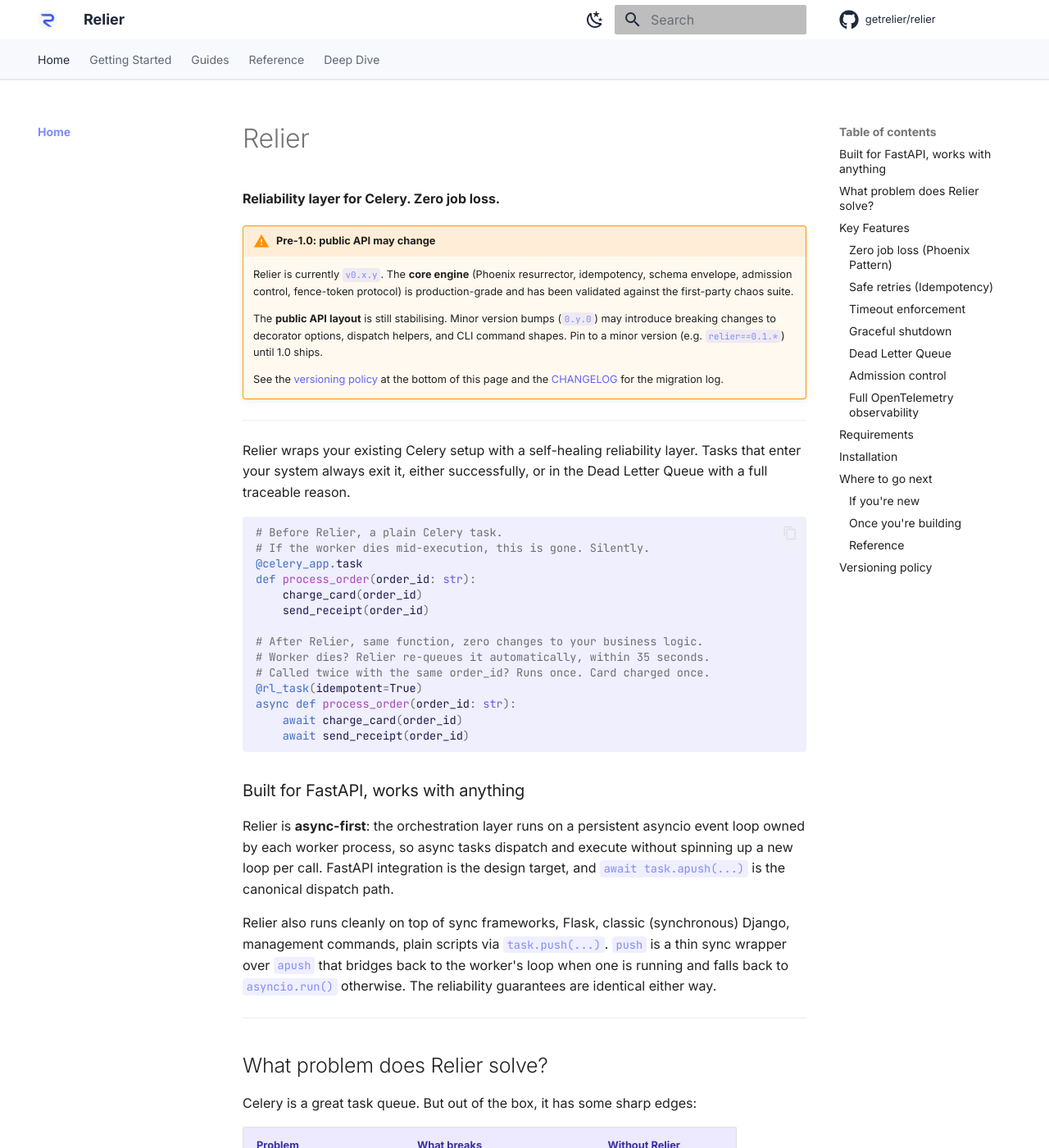
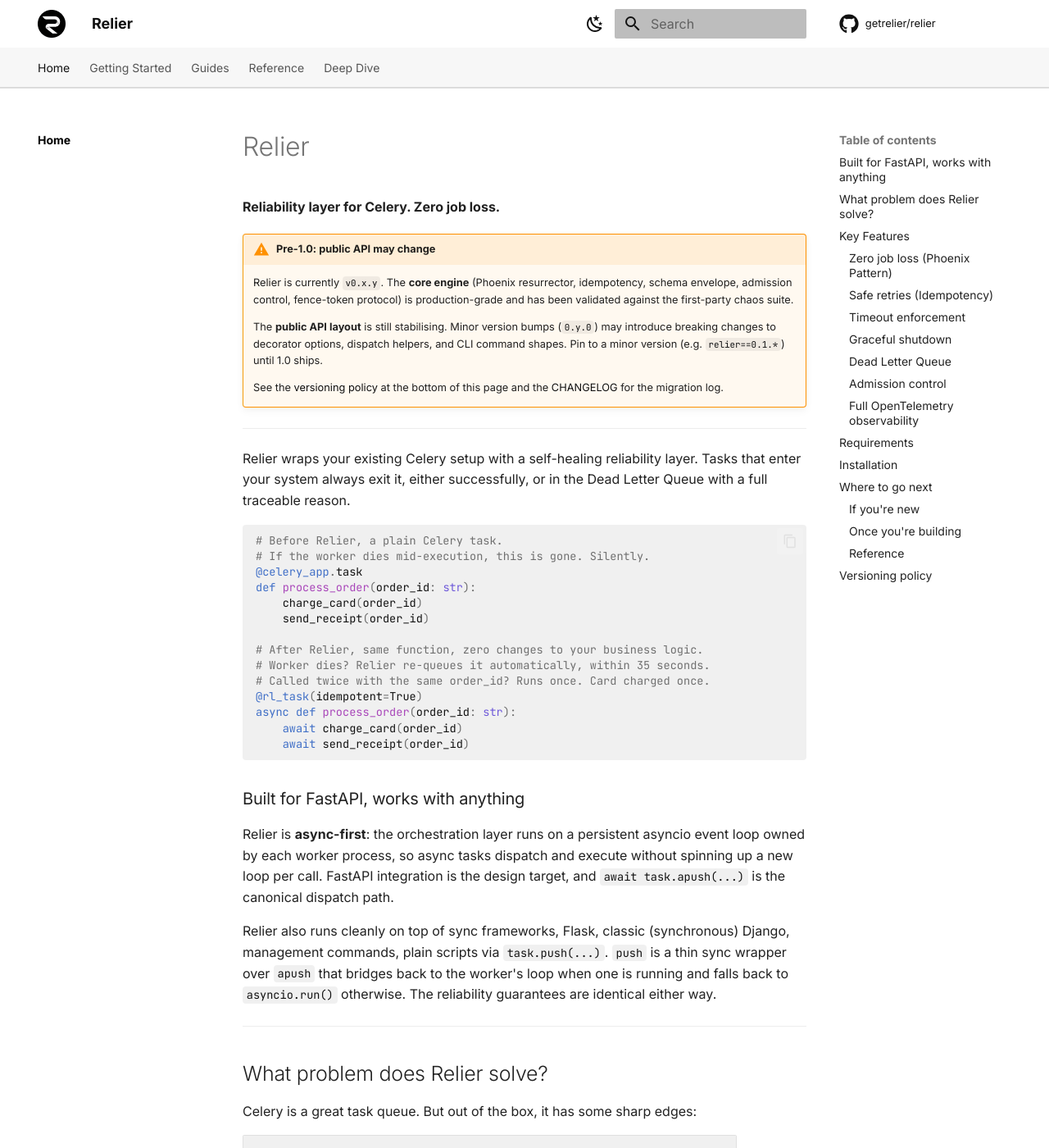
Before and after one commit to getrelier/relier, an MkDocs documentation site: the page built from docs/index.md, in a window 1280 px wide and 1400 px high. Shown: the whole window at 82% size. Built offline with MkDocs 1.6.1 and Material for MkDocs 9.7.7, drawn with Linux system fonts in a browser that asks for light colours; comment, search, counter and statistics services are not loaded.

Commit message:
docs: monochrome rebrand to match new logo + fix local mkdocs serve
- Restyle the MkDocs Material theme to a grayscale palette matching the new
  black-and-white "R" logo: brand surfaces (header, nav, tabs, links, inline
  code, tables, selection, scroll-top) are now scheme-aware monochrome.
  Semantic status colours (warning/tip/error) and terminal status spans are
  kept since they encode meaning, not branding.
- Swap in the new black-and-white logo / favicon; drop the unused
  logo-plain, logo-readme, and favicon.ico variants (nothing references them;
  mkdocs uses logo.png + logo.ico).
- Refresh bench dashboard screenshots.
- Add a `docs` dependency group (mkdocs-material, pymdown-extensions) and
  `make docs-serve` / `make docs-build` targets. Local `mkdocs serve` failed
  with "No module named mkdocs" because docs deps were only pulled ad-hoc in
  CI; they now install via `uv run --group docs`, matching the CI build.

```diff
--- a/docs/stylesheets/extra.css
+++ b/docs/stylesheets/extra.css
@@ -1,67 +1,77 @@
+/* ──────────────────────────────────────────────────────────────────────────
+   Relier docs theme — monochrome, matched to the black-and-white "R" logo.
+   Brand surfaces (header, nav, links, code, tables) are grayscale and
+   scheme-aware. Semantic status colours (warning / tip / error) are kept so
+   callouts and terminal output stay readable.
+   ────────────────────────────────────────────────────────────────────────── */
+
 /* ── Dark mode ───────────────────────────────────────────────────────────── */
 
 [data-md-color-scheme="slate"] {
-  /* Primary — #6366f1 indigo */
-  --md-primary-fg-color:        #6366f1;
-  --md-primary-fg-color--light: #818cf8;
-  --md-primary-fg-color--dark:  #4f46e5;
+  /* Primary / accent — near-white on black */
+  --md-primary-fg-color:        #fafafa;
+  --md-primary-fg-color--light: #ffffff;
+  --md-primary-fg-color--dark:  #d4d4d4;
 
-  /* Accent — same indigo family */
-  --md-accent-fg-color:         #818cf8;
+  --md-accent-fg-color:         #ffffff;
 
-  /* Background — match landing page #0a0e17 */
-  --md-default-bg-color:        #0a0e17;
-  --md-default-bg-color--light: #0d1117;
+  /* Background — true near-black to match the logo disc */
+  --md-default-bg-color:        #0a0a0a;
+  --md-default-bg-color--light: #121212;
 
   /* Code blocks */
-  --md-code-bg-color:           #0d1117;
-  --md-code-fg-color:           #e2e8f0;
+  --md-code-bg-color:           #121212;
+  --md-code-fg-color:           #e5e5e5;
 
   /* Sidebar + header surfaces */
-  --md-footer-bg-color:         #0d1117;
-  --md-footer-bg-color--dark:   #070b12;
+  --md-footer-bg-color:         #121212;
+  --md-footer-bg-color--dark:   #080808;
 
-  --rl-header-bg:               rgba(10, 14, 23, 0.92);
-  --rl-header-border:           rgba(99, 102, 241, 0.12);
-  --rl-tabs-bg:                 #0d1117;
-  --rl-table-th-bg:             #1e293b;
-  --rl-table-th-color:          #e2e8f0;
+  --rl-header-bg:               rgba(10, 10, 10, 0.92);
+  --rl-header-border:           rgba(255, 255, 255, 0.10);
+  --rl-tabs-bg:                 #121212;
+  --rl-table-th-bg:             #1f1f1f;
+  --rl-table-th-color:          #fafafa;
+
+  --rl-code-bg:                 rgba(255, 255, 255, 0.08);
 }
 
 /* ── Light mode ──────────────────────────────────────────────────────────── */
 
 [data-md-color-scheme="default"] {
-  --md-primary-fg-color:        #6366f1;
-  --md-primary-fg-color--light: #818cf8;
-  --md-primary-fg-color--dark:  #4f46e5;
+  --md-primary-fg-color:        #111111;
+  --md-primary-fg-color--light: #333333;
+  --md-primary-fg-color--dark:  #000000;
 
-  --md-accent-fg-color:         #6366f1;
+  --md-accent-fg-color:         #000000;
 
   --md-default-bg-color:        #ffffff;
-  --md-default-bg-color--light: #f8f9fc;
+  --md-default-bg-color--light: #f7f7f7;
 
-  --md-code-bg-color:           #f3f4ff;
-  --md-code-fg-color:           #1e1b4b;
+  --md-code-bg-color:           #f4f4f4;
+  --md-code-fg-color:           #111111;
 
-  --md-footer-bg-color:         #f0f0f7;
-  --md-footer-bg-color--dark:   #e8e8f0;
+  --md-footer-bg-color:         #f2f2f2;
+  --md-footer-bg-color--dark:   #e8e8e8;
 
   /* Text ON primary-coloured surfaces (header, footer).
      Material defaults this to white (assumes a dark primary bg).
      We override the header/footer bg to near-white, so text must be dark. */
-  --md-primary-bg-color:        #1e293b;
-  --md-primary-bg-color--light: rgba(30, 41, 59, 0.54);
+  --md-primary-bg-color:        #111111;
+  --md-primary-bg-color--light: rgba(17, 17, 17, 0.54);
 
   /* Footer text */
-  --md-footer-fg-color:         #1e293b;
-  --md-footer-fg-color--light:  rgba(30, 41, 59, 0.75);
-  --md-footer-fg-color--lighter: rgba(30, 41, 59, 0.54);
+  --md-footer-fg-color:         #111111;
+  --md-footer-fg-color--light:  rgba(17, 17, 17, 0.75);
+  --md-footer-fg-color--lighter: rgba(17, 17, 17, 0.54);
 
   --rl-header-bg:               rgba(255, 255, 255, 0.92);
-  --rl-header-border:           rgba(99, 102, 241, 0.15);
-  --rl-tabs-bg:                 #f8f9fc;
-  --rl-table-th-bg:             #ede9fe;
-  --rl-table-th-color:          #3730a3;
+  --rl-header-border:           rgba(0, 0, 0, 0.12);
+  --rl-tabs-bg:                 #f7f7f7;
+  --rl-table-th-bg:             #f0f0f0;
+  --rl-table-th-color:          #111111;
+
+  --rl-code-bg:                 rgba(0, 0, 0, 0.06);
 }
 
 /* ── Header bar ──────────────────────────────────────────────────────────── */
@@ -73,6 +83,12 @@
   box-shadow: none;
 }
 
+/* Give the round logo a little breathing room so the disc reads cleanly. */
+.md-header__button.md-logo img {
+  height: 1.7rem;
+  width: 1.7rem;
+}
+
 /* ── Nav tabs ────────────────────────────────────────────────────────────── */
 
 .md-tabs {
@@ -82,24 +98,24 @@
 
 .md-tabs__link--active,
 .md-tabs__link:hover {
-  color: #818cf8;
+  color: var(--md-accent-fg-color);
 }
 
 /* Sidebar */
 .md-nav__link--active {
-  color: #818cf8 !important;
+  color: var(--md-accent-fg-color) !important;
   font-weight: 600;
 }
 
 .md-nav__link:hover {
-  color: #818cf8;
+  color: var(--md-accent-fg-color);
 }
 
-/* Admonition — match landing page border style */
+/* Admonition — neutral default border, semantic colours kept */
 .md-typeset .admonition,
 .md-typeset details {
-  border-left-color: #6366f1;
-  background-color: rgba(99, 102, 241, 0.06);
+  border-left-color: var(--md-accent-fg-color);
+  background-color: rgba(127, 127, 127, 0.06);
 }
 
 .md-typeset .admonition.warning,
@@ -114,9 +130,17 @@
   background-color: rgba(34, 197, 94, 0.06);
 }
 
+.md-typeset .admonition.danger,
+.md-typeset details.danger,
+.md-typeset .admonition.failure,
+.md-typeset details.failure {
+  border-left-color: #ef4444;
+  background-color: rgba(239, 68, 68, 0.06);
+}
+
 /* Code copy button */
 .md-clipboard:hover {
-  color: #818cf8;
+  color: var(--md-accent-fg-color);
 }
 
 /* Table header */
@@ -127,27 +151,36 @@
 
 /* Inline code */
 .md-typeset code {
-  background-color: rgba(99, 102, 241, 0.1);
-  color: #818cf8;
+  background-color: var(--rl-code-bg);
+  color: var(--md-code-fg-color);
   border-radius: 4px;
   padding: 0.1em 0.35em;
 }
 
-/* Selection */
-::selection {
-  background: #6366f1;
-  color: #fff;
+/* Selection — inverted monochrome per scheme */
+[data-md-color-scheme="slate"] ::selection {
+  background: #fafafa;
+  color: #0a0a0a;
+}
+
+[data-md-color-scheme="default"] ::selection {
+  background: #111111;
+  color: #ffffff;
 }
 
 /* Scroll to top button */
 .md-top {
-  background-color: #6366f1;
+  background-color: var(--md-primary-fg-color);
+  color: var(--md-default-bg-color);
 }
 
 /* ── Terminal output blocks ── */
+/* Terminals stay dark in both schemes (they emulate a real terminal). The
+   brand highlight is neutralised; status colours (ok/warn/bad/info) are kept
+   because they encode meaning in the output, not branding. */
 .rl-terminal {
-  background-color: #0d1117;
-  border: 1px solid rgba(99, 102, 241, 0.18);
+  background-color: #0d0d0d;
+  border: 1px solid rgba(255, 255, 255, 0.14);
   border-radius: 8px;
   overflow: hidden;
   margin: 1.2em 0;
@@ -155,10 +188,10 @@
 }
 
 .rl-terminal-bar {
-  background-color: #161b22;
-  border-bottom: 1px solid rgba(99, 102, 241, 0.12);
+  background-color: #161616;
+  border-bottom: 1px solid rgba(255, 255, 255, 0.10);
   padding: 0.45em 1em;
-  color: #e2e8f0;
+  color: #e5e5e5;
   font-family: "JetBrains Mono", monospace;
   display: flex;
   align-items: center;
@@ -168,7 +201,7 @@
 .rl-terminal-bar::before {
   content: "● ● ●";
   font-size: 0.7em;
-  color: rgba(255,255,255,0.15);
+  color: rgba(255,255,255,0.18);
   letter-spacing: 0.2em;
   margin-right: 0.6em;
 }
@@ -177,20 +210,20 @@
   margin: 0;
   padding: 1em 1.2em;
   background: transparent;
-  color: #c9d1d9;
+  color: #c9c9c9;
   font-family: "JetBrains Mono", monospace;
   overflow-x: auto;
   line-height: 1.55;
 }
 
-.rl-terminal .rl-p   { color: #818cf8; font-weight: 600; }
+.rl-terminal .rl-p   { color: #ffffff; font-weight: 600; }
 .rl-terminal .rl-ok  { color: #22c55e; }
 .rl-terminal .rl-warn{ color: #f59e0b; }
 .rl-terminal .rl-bad { color: #ef4444; }
 .rl-terminal .rl-dim { color: #6b7280; }
-.rl-terminal .rl-info{ color: #60a5fa; }
-.rl-terminal .rl-mag { color: #c084fc; }
-.rl-terminal em      { color: #e2e8f0; font-style: normal; }
+.rl-terminal .rl-info{ color: #9ca3af; }
+.rl-terminal .rl-mag { color: #d4d4d4; }
+.rl-terminal em      { color: #e5e5e5; font-style: normal; }
 
 /* Mermaid diagram theming */
 .mermaid {
--- a/pyproject.toml
+++ b/pyproject.toml
@@ -35,6 +35,10 @@ dev = [
     "pytest-timeout>=2.4.0",
     "ruff>=0.15.12",
     "testcontainers[redis]>=4.13.3",
+]
+docs = [
+    "mkdocs-material>=9.5.0",
+    "pymdown-extensions>=10.7",
 ]
 
 [project.scripts]
```
Also changed, not shown: docs/assets/images/favicon.ico (deleted), docs/assets/images/logo-plain.png (deleted), docs/assets/images/logo-readme.png (deleted), docs/assets/images/logo.ico, docs/assets/images/logo.png, docs/assets/images/screenshot-1.png, docs/assets/images/screenshot-2.png, 2 other files.
